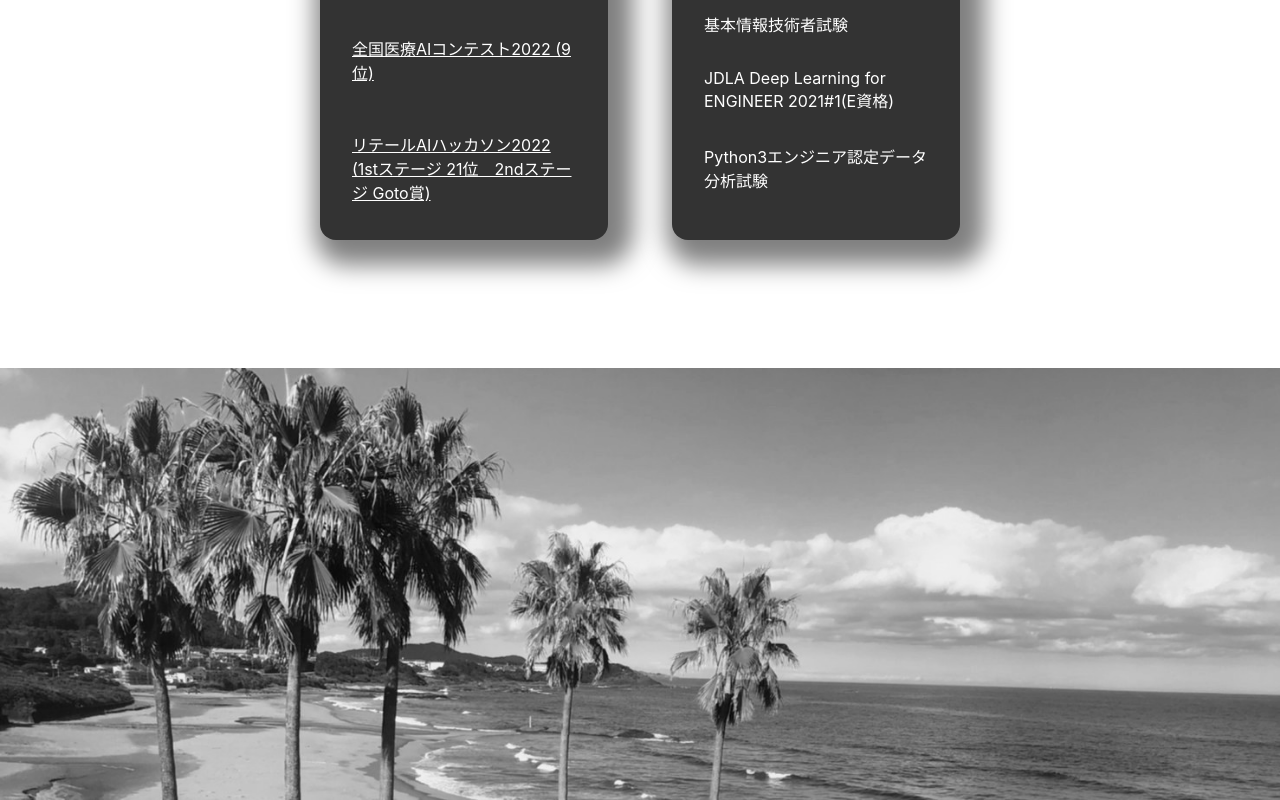
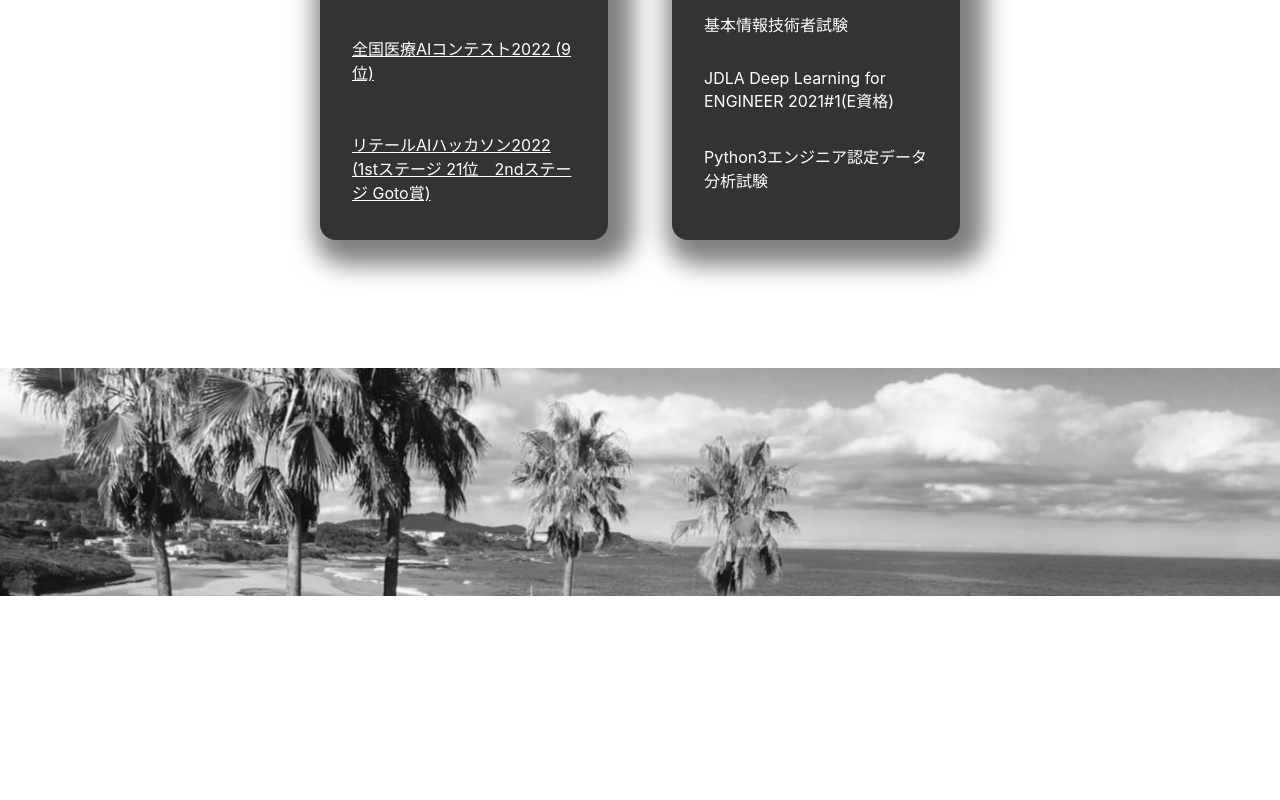
Before and after one commit to katsuya6152/nextjs-my-portfolio, a Next.js app: page / in a window 1280 px wide. Shown: the part 936-1736 px from the top of the page. After the commit the page ends 1532 px from the top, so only its background shows below. Built offline with nearby package versions, Linux system fonts and the light colour scheme.

Commit message:
Fixed Image

```diff
--- /dev/null
+++ b/src/components/Image/LastImage.module.scss
@@ -0,0 +1,25 @@
+.image_box{
+  width: 100%;
+  height: 50%;
+  display: block;
+}
+
+.hover_1{
+  position: relative;
+  .img_wrap{
+    overflow: hidden;
+    img{
+      width: 100%;
+      height: 50%;
+      transition: .3s;
+      filter: grayscale(100%);
+    }
+  }
+  &:hover{
+    .img_wrap{
+      img{
+        filter: none;
+      }
+    }
+  }
+}
--- /dev/null
+++ b/src/components/Image/LastImage.tsx
@@ -0,0 +1,18 @@
+import Box from '@mui/material/Box'
+import Image from 'next/image'
+import imagePath from '../../../public/stairs-of-the-sea-color3.jpg'
+import styles from './LastImage.module.scss'
+
+const LastImage = () => {
+  return (
+    <>
+      <a className={`${styles.image_box} ${styles.hover_1}`} href=''>
+        <Box className={styles.img_wrap} sx={{ width: '100%', height: '50%' }}>
+          <Image src={imagePath} alt='Top Image' layout='responsive' objectFit='cover' />
+        </Box>
+      </a>
+    </>
+  )
+}
+
+export default LastImage
--- a/src/components/LastImage.tsx
+++ /dev/null
@@ -1,15 +0,0 @@
-import Box from '@mui/material/Box'
-import Image from 'next/image'
-import imagePath from '../../public/stairs-of-the-sea-mono-3.jpg'
-
-const LastImage = () => {
-  return (
-    <>
-    <Box sx={{ width: '100%', height: '50%' }}>
-      <Image src={imagePath} alt='Top Image' layout='responsive' objectFit="cover" />
-    </Box>
-    </>
-  )
-}
-
-export default LastImage
--- a/src/pages/index.tsx
+++ b/src/pages/index.tsx
@@ -6,7 +6,7 @@ import About from '@/components/About'
 import Award from '@/components/Award/Award'
 import Certification from '@/components/Certification'
 import Header from '@/components/Header'
-import LastImage from '@/components/LastImage'
+import LastImage from '@/components/Image/LastImage'
 import styles from '@/styles/Home.module.css'
 
 const Home: NextPage = () => {
```
Also changed, not shown: public/stairs-of-the-sea-color.jpg, public/stairs-of-the-sea-color3.jpg (added).
